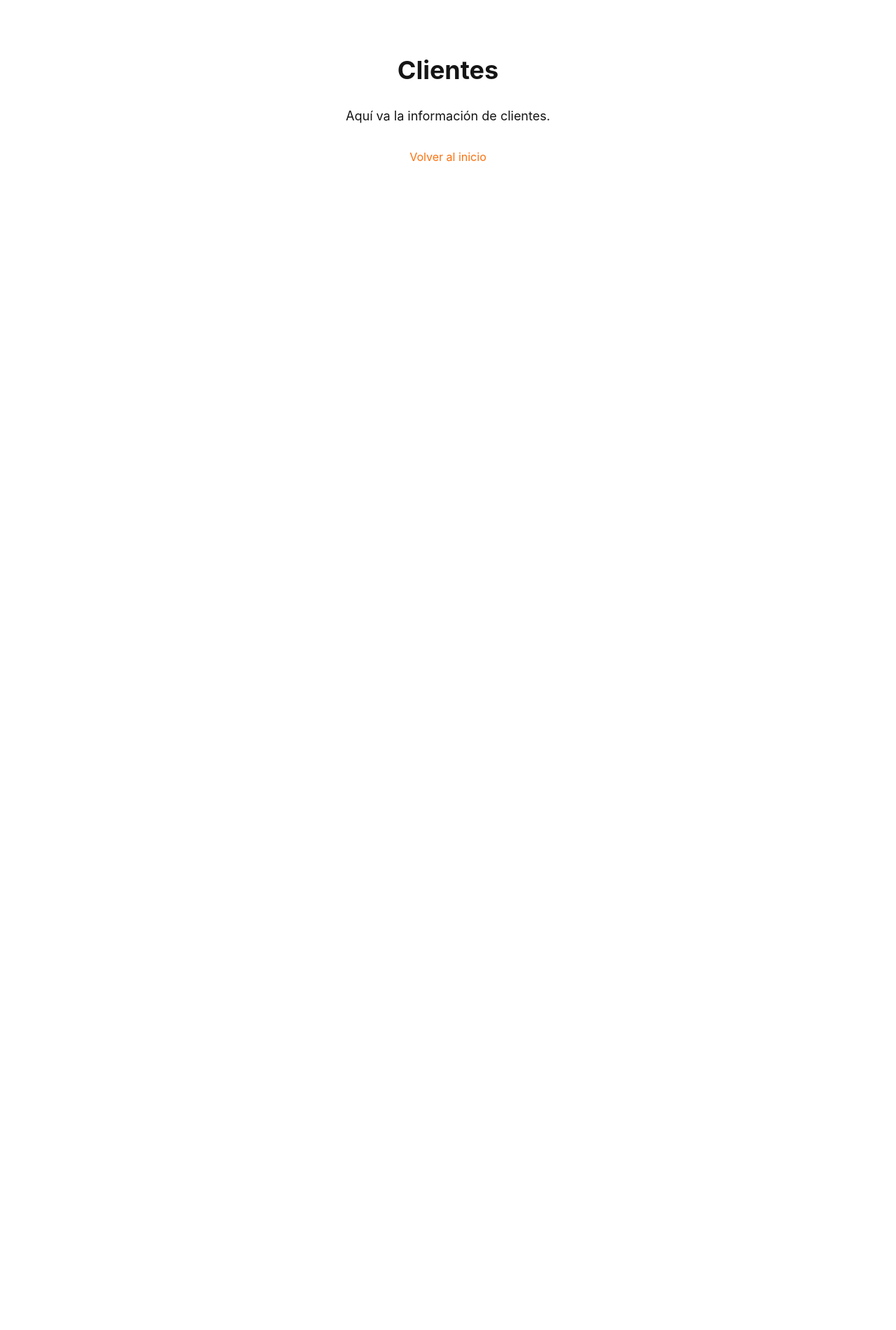
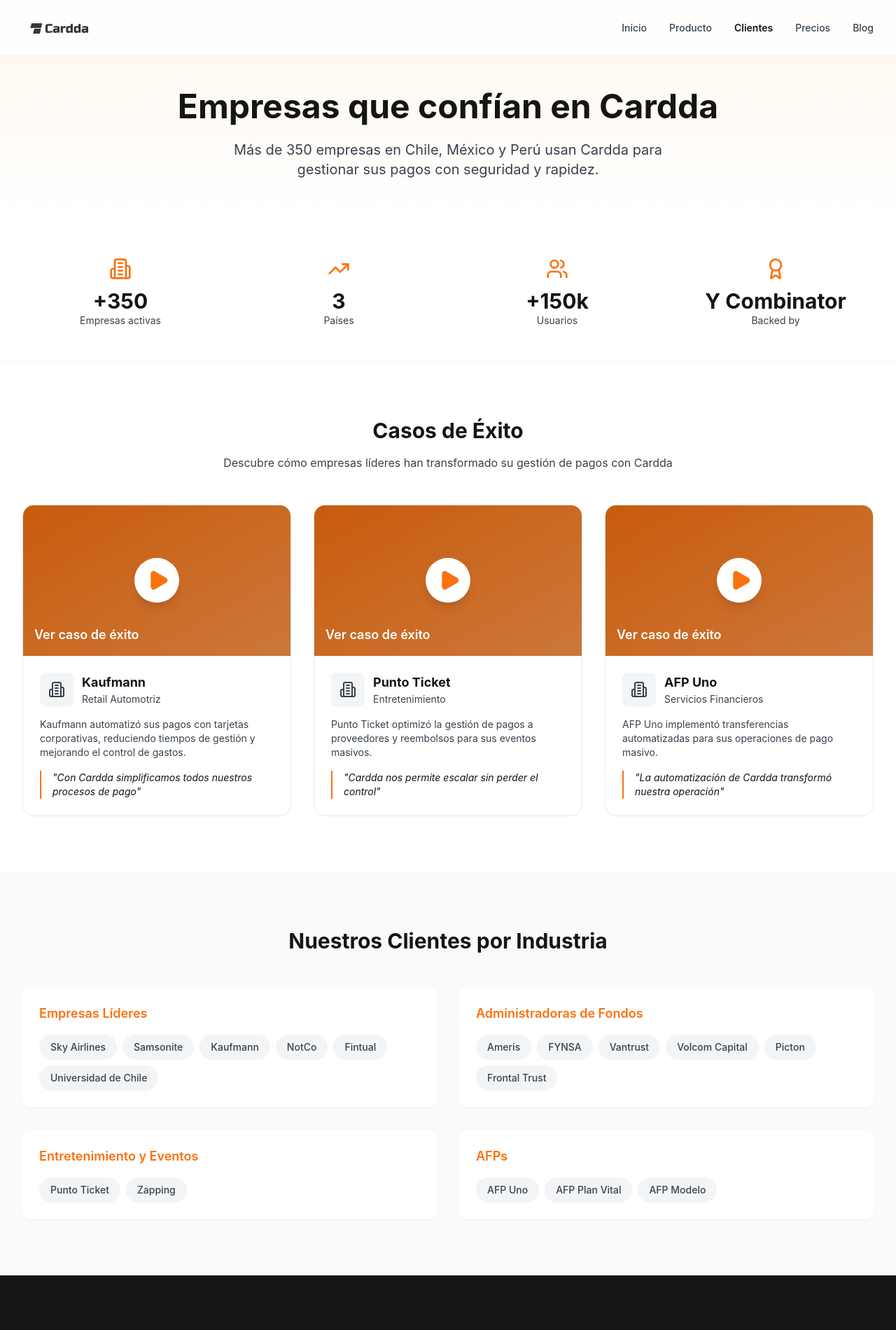
Before and after one commit to Rojas-Comercial/cardda-landing, a React (Vite) app: page /cardda-landing/clientes in a window 1280 px wide. Shown: the top 1900 px of the page at 70% size. Before the commit the page ends 800 px from the top, so only its background shows below. Built offline with nearby package versions, Linux system fonts and the light colour scheme; a web font is replaced by a local one.

Commit message:
Update ClientsPage with comprehensive client showcase including success cases, metrics, and categories

```diff
--- a/src/pages/ClientsPage.tsx
+++ b/src/pages/ClientsPage.tsx
@@ -1,13 +1,245 @@
 import React from 'react';
+import { motion } from 'framer-motion';
+import { Play, Building2, TrendingUp, Users, Award } from 'lucide-react';
+
+// Datos de casos de éxito con videos
+const successCases = [
+  {
+    name: 'Kaufmann',
+    industry: 'Retail Automotriz',
+    description: 'Kaufmann automatizó sus pagos con tarjetas corporativas, reduciendo tiempos de gestión y mejorando el control de gastos.',
+    videoUrl: 'https://blog.cardda.com/caso-de-exito-kaufmann/',
+    logo: '/cardda-landing/logos/kaufmann.png',
+    quote: '"Con Cardda simplificamos todos nuestros procesos de pago"'
+  },
+  {
+    name: 'Punto Ticket',
+    industry: 'Entretenimiento',
+    description: 'Punto Ticket optimizó la gestión de pagos a proveedores y reembolsos para sus eventos masivos.',
+    videoUrl: 'https://blog.cardda.com/caso-de-exito-punto-ticket/',
+    logo: '/cardda-landing/logos/punto-ticket.png',
+    quote: '"Cardda nos permite escalar sin perder el control"'
+  },
+  {
+    name: 'AFP Uno',
+    industry: 'Servicios Financieros',
+    description: 'AFP Uno implementó transferencias automatizadas para sus operaciones de pago masivo.',
+    videoUrl: 'https://blog.cardda.com/caso-de-exito-afp-uno/',
+    logo: '/cardda-landing/logos/afp-uno.png',
+    quote: '"La automatización de Cardda transformó nuestra operación"'
+  }
+];
+
+// Clientes destacados por categoría
+const clientCategories = [
+  {
+    title: 'Empresas Líderes',
+    clients: ['Sky Airlines', 'Samsonite', 'Kaufmann', 'NotCo', 'Fintual', 'Universidad de Chile']
+  },
+  {
+    title: 'Administradoras de Fondos',
+    clients: ['Ameris', 'FYNSA', 'Vantrust', 'Volcom Capital', 'Picton', 'Frontal Trust']
+  },
+  {
+    title: 'Entretenimiento y Eventos',
+    clients: ['Punto Ticket', 'Zapping']
+  },
+  {
+    title: 'AFPs',
+    clients: ['AFP Uno', 'AFP Plan Vital', 'AFP Modelo']
+  }
+];
+
+// Métricas
+const metrics = [
+  { value: '+350', label: 'Empresas activas', icon: Building2 },
+  { value: '3', label: 'Países', icon: TrendingUp },
+  { value: '+150k', label: 'Usuarios', icon: Users },
+  { value: 'Y Combinator', label: 'Backed by', icon: Award }
+];
 
 export function ClientsPage() {
   return (
-    <div className="min-h-screen bg-white text-[#151515] pt-20">
-      <div className="container mx-auto px-4 sm:px-6 lg:px-8">
-        <h1 className="text-4xl font-bold text-center mb-8">Clientes</h1>
-        <p className="text-center text-lg">Aquí va la información de clientes.</p>
-        <a href="/" className="block text-center mt-8 text-[#fa7210] hover:underline">Volver al inicio</a>
-      </div>
+    <div className="min-h-screen bg-white text-[#151515]">
+      {/* Navigation */}
+      <nav className="fixed top-0 left-0 right-0 z-50 h-20 bg-white/80 backdrop-blur-sm border-b border-gray-100">
+        <div className="container mx-auto px-4 sm:px-6 lg:px-8 h-full flex justify-between items-center">
+          <a href="/">
+            <img src="/cardda-landing/logo.svg" alt="Cardda" className="h-12" />
+          </a>
+          <div className="hidden md:flex items-center space-x-8">
+            <a href="/" className="text-[#38424e] hover:text-[#151515] transition-colors text-sm font-medium">
+              Inicio
+            </a>
+            <a href="/producto" className="text-[#38424e] hover:text-[#151515] transition-colors text-sm font-medium">
+              Producto
+            </a>
+            <a href="/clientes" className="text-[#151515] font-semibold text-sm">
+              Clientes
+            </a>
+            <a href="/precios" className="text-[#38424e] hover:text-[#151515] transition-colors text-sm font-medium">
+              Precios
+            </a>
+            <a href="/blog" className="text-[#38424e] hover:text-[#151515] transition-colors text-sm font-medium">
+              Blog
+            </a>
+          </div>
+        </div>
+      </nav>
+
+      {/* Hero Section */}
+      <section className="pt-32 pb-16 bg-gradient-to-b from-orange-50 to-white">
+        <div className="container mx-auto px-4 sm:px-6 lg:px-8 text-center">
+          <motion.h1
+            initial={{ opacity: 0, y: 20 }}
+            animate={{ opacity: 1, y: 0 }}
+            className="text-4xl md:text-5xl font-bold mb-6"
+          >
+            Empresas que confían en Cardda
+          </motion.h1>
+          <motion.p
+            initial={{ opacity: 0, y: 20 }}
+            animate={{ opacity: 1, y: 0 }}
+            transition={{ delay: 0.1 }}
+            className="text-xl text-[#38424e] max-w-2xl mx-auto"
+          >
+            Más de 350 empresas en Chile, México y Perú usan Cardda para gestionar sus pagos con seguridad y rapidez.
+          </motion.p>
+        </div>
+      </section>
+
+      {/* Metrics */}
+      <section className="py-12 border-b border-gray-100">
+        <div className="container mx-auto px-4 sm:px-6 lg:px-8">
+          <div className="grid grid-cols-2 md:grid-cols-4 gap-8">
+            {metrics.map((metric, index) => (
+              <motion.div
+                key={metric.label}
+                initial={{ opacity: 0, y: 20 }}
+                animate={{ opacity: 1, y: 0 }}
+                transition={{ delay: index * 0.1 }}
+                className="text-center"
+              >
+                <metric.icon className="w-8 h-8 mx-auto mb-3 text-[#fa7210]" />
+                <div className="text-3xl font-bold text-[#151515]">{metric.value}</div>
+                <div className="text-sm text-[#38424e]">{metric.label}</div>
+              </motion.div>
+            ))}
+          </div>
+        </div>
+      </section>
+
+      {/* Success Cases with Videos */}
+      <section className="py-20">
+        <div className="container mx-auto px-4 sm:px-6 lg:px-8">
+          <h2 className="text-3xl font-bold text-center mb-4">Casos de Éxito</h2>
+          <p className="text-center text-[#38424e] mb-12 max-w-2xl mx-auto">
+            Descubre cómo empresas líderes han transformado su gestión de pagos con Cardda
+          </p>
+
+          <div className="grid md:grid-cols-3 gap-8">
+            {successCases.map((case_, index) => (
+              <motion.div
+                key={case_.name}
+                initial={{ opacity: 0, y: 30 }}
+                whileInView={{ opacity: 1, y: 0 }}
+                viewport={{ once: true }}
+                transition={{ delay: index * 0.1 }}
+                className="bg-white rounded-2xl border border-gray-200 overflow-hidden hover:shadow-xl transition-shadow"
+              >
+                {/* Video Thumbnail */}
+                <a
+                  href={case_.videoUrl}
+                  target="_blank"
+                  rel="noopener noreferrer"
+                  className="block relative bg-gradient-to-br from-[#fa7210] to-[#ff9548] aspect-video flex items-center justify-center group"
+                >
+                  <div className="absolute inset-0 bg-black/20 group-hover:bg-black/30 transition-colors" />
+                  <div className="relative z-10 w-16 h-16 bg-white rounded-full flex items-center justify-center shadow-lg group-hover:scale-110 transition-transform">
+                    <Play className="w-8 h-8 text-[#fa7210] ml-1" fill="currentColor" />
+                  </div>
+                  <span className="absolute bottom-4 left-4 text-white font-semibold text-lg z-10">
+                    Ver caso de éxito
+                  </span>
+                </a>
+
+                {/* Content */}
+                <div className="p-6">
+                  <div className="flex items-center gap-3 mb-4">
+                    <div className="w-12 h-12 bg-gray-100 rounded-lg flex items-center justify-center">
+                      <Building2 className="w-6 h-6 text-[#38424e]" />
+                    </div>
+                    <div>
+                      <h3 className="font-bold text-lg">{case_.name}</h3>
+                      <p className="text-sm text-[#38424e]">{case_.industry}</p>
+                    </div>
+                  </div>
+                  <p className="text-[#38424e] text-sm mb-4">{case_.description}</p>
+                  <blockquote className="text-sm italic text-[#151515] border-l-2 border-[#fa7210] pl-4">
+                    {case_.quote}
+                  </blockquote>
+                </div>
+              </motion.div>
+            ))}
+          </div>
+        </div>
+      </section>
+
+      {/* Client Categories */}
+      <section className="py-20 bg-gray-50">
+        <div className="container mx-auto px-4 sm:px-6 lg:px-8">
+          <h2 className="text-3xl font-bold text-center mb-12">Nuestros Clientes por Industria</h2>
+
+          <div className="grid md:grid-cols-2 gap-8">
+            {clientCategories.map((category, index) => (
+              <motion.div
+                key={category.title}
+                initial={{ opacity: 0, x: index % 2 === 0 ? -30 : 30 }}
+                whileInView={{ opacity: 1, x: 0 }}
+                viewport={{ once: true }}
+                className="bg-white rounded-xl p-6 shadow-sm"
+              >
+                <h3 className="font-semibold text-lg mb-4 text-[#fa7210]">{category.title}</h3>
+                <div className="flex flex-wrap gap-2">
+                  {category.clients.map((client) => (
+                    <span
+                      key={client}
+                      className="px-4 py-2 bg-gray-100 rounded-full text-sm font-medium text-[#38424e]"
+                    >
+                      {client}
+                    </span>
+                  ))}
+                </div>
+              </motion.div>
+            ))}
+          </div>
+        </div>
+      </section>
+
+      {/* CTA Section */}
+      <section className="py-20 bg-[#151515] text-white">
+        <div className="container mx-auto px-4 sm:px-6 lg:px-8 text-center">
+          <h2 className="text-3xl font-bold mb-4">Únete a las empresas que ya usan Cardda</h2>
+          <p className="text-gray-400 mb-8 max-w-xl mx-auto">
+            Agenda una demo y descubre cómo podemos ayudarte a optimizar tus pagos
+          </p>
+          <a
+            href="https://meetings.hubspot.com/cristobalg/cardda"
+            target="_blank"
+            rel="noopener noreferrer"
+            className="inline-flex items-center justify-center px-8 py-4 bg-[#fa7210] text-white font-semibold rounded-lg hover:bg-[#e86609] transition-colors"
+          >
+            Agendar Demo
+          </a>
+        </div>
+      </section>
+
+      {/* Footer */}
+      <footer className="bg-[#151515] py-8 border-t border-gray-800">
+        <div className="container mx-auto px-4 text-center text-gray-500 text-sm">
+          <p>&copy; 2024 Cardda Chile SpA. Todos los derechos reservados.</p>
+        </div>
+      </footer>
     </div>
   );
 }
```
